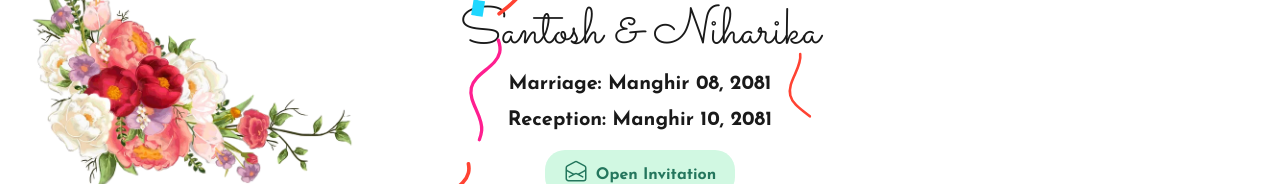
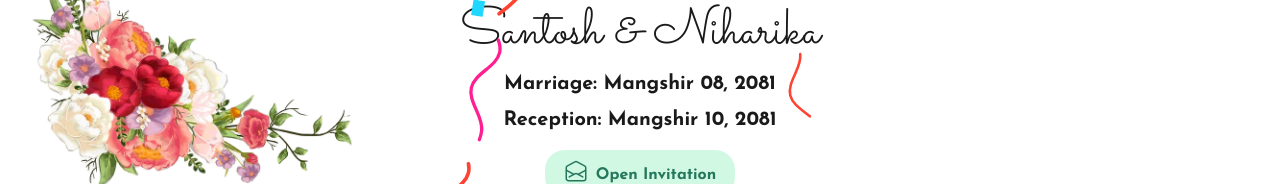
Before and after one commit to ubr0n/weddingrsvp, a React (Vite) app: page / in a window 1280 px wide. Shown: the part 574-758 px from the top of the page. Built offline with nearby package versions, Linux system fonts and the light colour scheme.

Commit message:
typo fix

```diff
--- a/src/components/Invitation.tsx
+++ b/src/components/Invitation.tsx
@@ -29,8 +29,8 @@ const Invitation = ({ setInvitationOpened, setShowConfetti }: Props) => {
       />
       <h1 className="text-lg italic">of</h1>
       <h1 className="font-cursive">Santosh & Niharika</h1>
-      <h2 className="font-bold text-xl">Marriage: Manghir 08, 2081</h2>
-      <h2 className="font-bold text-xl">Reception: Manghir 10, 2081</h2>
+      <h2 className="font-bold text-xl">Marriage: Mangshir 08, 2081</h2>
+      <h2 className="font-bold text-xl">Reception: Mangshir 10, 2081</h2>
       <button
         onClick={handleButtonClick}
         className="text-[#24765d] bg-[#d1f8e2] border-none outline-none rounded-[20px] flex gap-2 justify-center font-bold z-10 mt-2"
--- a/src/components/hero.tsx
+++ b/src/components/hero.tsx
@@ -18,8 +18,8 @@ const Hero = ({
         alt="couple image"
         className="h-[250px] md:h-[290px] lg:h-[370px] aspect-square duration-1000"
       />
-      <h3 className="font-bold text-2xl">Marriage: Manghir 08, 2081</h3>
-      <h3 className="font-bold text-2xl">Reception: Manghir 10, 2081</h3>
+      <h3 className="font-bold text-2xl">Marriage: Mangshir 08, 2081</h3>
+      <h3 className="font-bold text-2xl">Reception: Mangshir 10, 2081</h3>
       <TimeUntil
         isOnlyDay={false}
         targetDate={"2024-11-23T05:45:00.000Z"}
```
